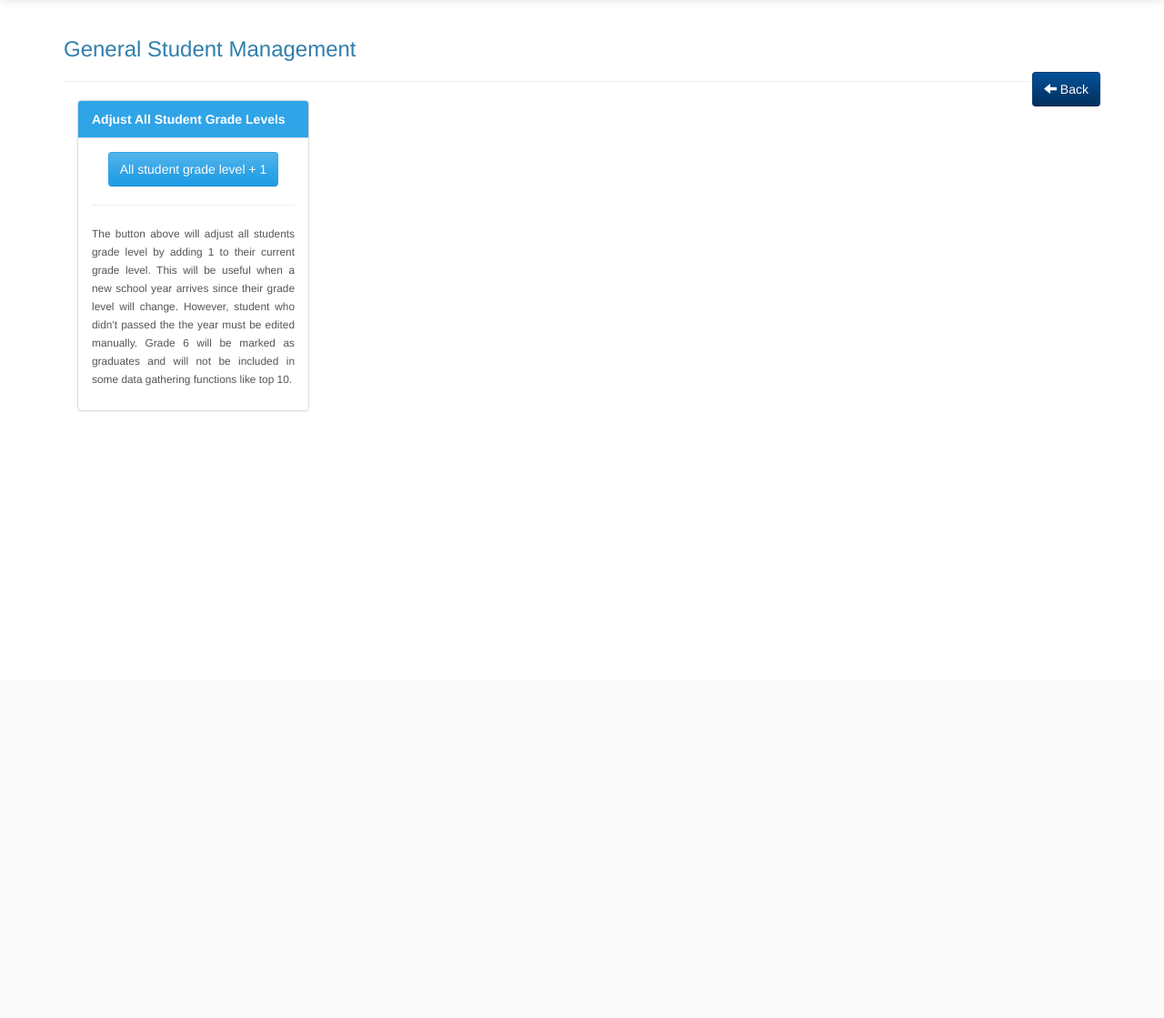
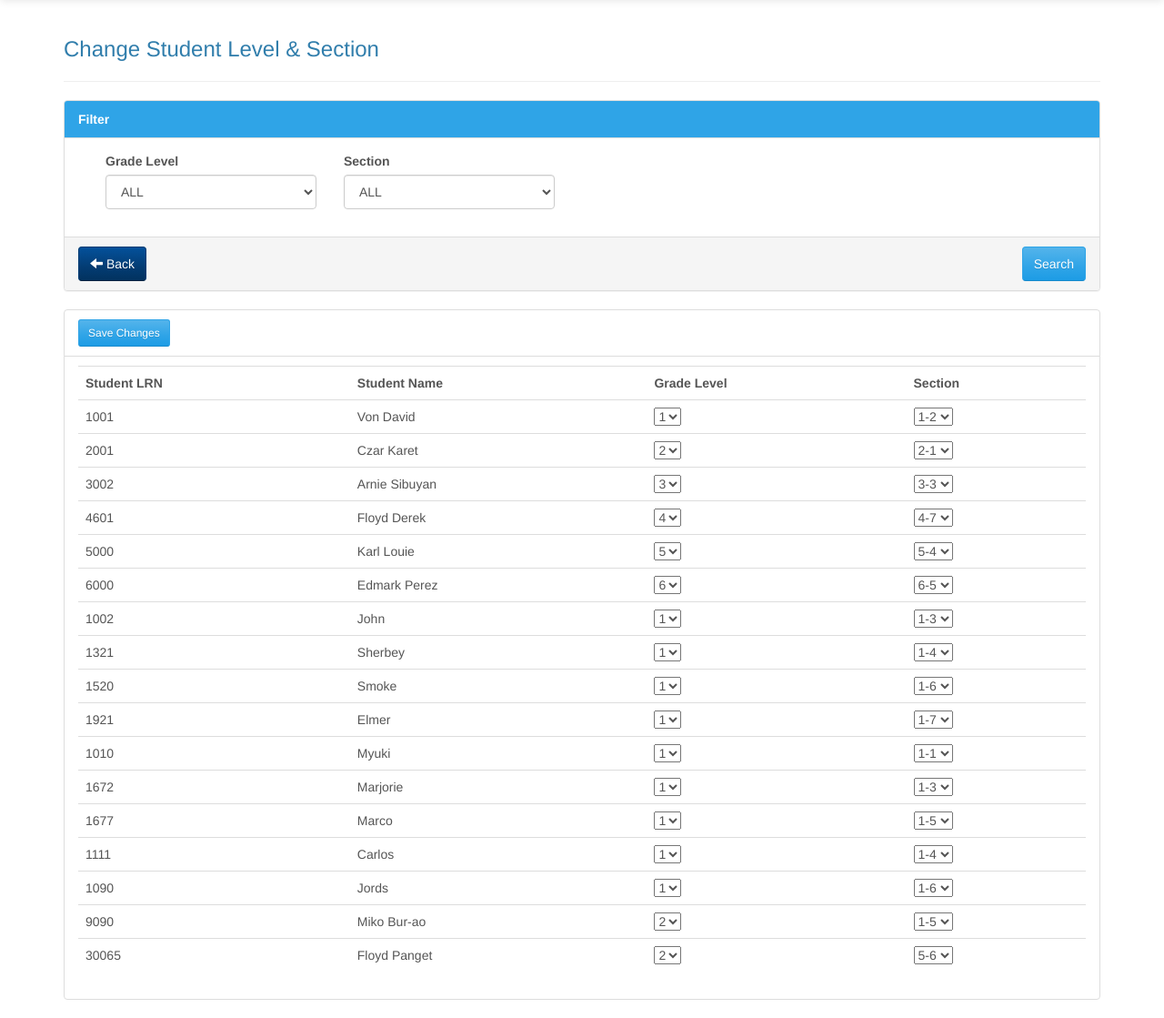
Before and after one commit to flixbeat/lms, a PHP site: page /student_manage.php?action=changeSection in a window 1280 px wide. Shown: the part 52-1171 px from the top of the page at 91% size. Before the commit the page ends 504 px from the top, so only its background shows below. Run offline with PHP 8.4, Linux system fonts and the light colour scheme; the visitor is signed in with stand-in values (Sample User, id 1); data comes from the database, SQL or seed files in the repository.

Commit message:
added easy student change section

```diff
--- a/controllers/ControllerAdminAjax.php
+++ b/controllers/ControllerAdminAjax.php
@@ -43,6 +43,12 @@
 				$this->loadModel('ModelActivateBook');
 				$this->model = new ModelActivateBook();
 				$this->model->setActive($status,$bookId);
+			}
+			else if($action == "saveStudSection"){
+				$records = $_POST['records'];
+				$this->loadModel('ModelStudentManage');
+				$this->model = new ModelStudentManage();
+				$this->model->saveStudGradeAndSec($records);
 			}
 			# floyd's
 			else if($action == 'checkBook'){
--- a/controllers/ControllerManageStudent.php
+++ b/controllers/ControllerManageStudent.php
@@ -23,7 +23,35 @@
 
 	 		$this->loadView('head',$data);
 	 		$this->loadView('navbar',null);
-	 		$this->loadView('manage_student',$data);
+
+	 		if(isset($_GET['action'])){
+	 			$action = $_GET['action'];
+	 			# initial land page when 'change level and section' button is clicked
+				if($action == "changeSection"){
+					if(isset($_GET['filterGrade']) && isset($_GET['filterSection'])){
+						$grade = $_GET['filterGrade'];
+						$section = $_GET['filterSection'];
+						$data['students'] = $this->model->getStudents($grade,$section);
+					}
+					else
+						$data['students'] = $this->model->getStudents();
+
+					$data['sections'] = $this->model->getSections();
+					$data['section1'] = $this->model->getSections(1);
+					$data['section2'] = $this->model->getSections(2);
+					$data['section3'] = $this->model->getSections(3);
+					$data['section4'] = $this->model->getSections(4);
+					$data['section5'] = $this->model->getSections(5);
+					$data['section6'] = $this->model->getSections(6);
+					$this->loadView('students_change_section',$data);
+
+
+				}
+	 		}
+	 		else{
+	 			$this->loadView('manage_student',$data);
+	 		}
+
 	 		$this->loadView('footer',null);
 
 	 	}
--- a/models/ModelStudentManage.php
+++ b/models/ModelStudentManage.php
@@ -13,5 +13,43 @@
 
 			$this->con->query($q);
 		}
+
+		public function getSections($level = null){
+			if($level != null)
+				$q = "SELECT section FROM tbl_sections WHERE SUBSTRING(section, 1,1) = '$level';";
+			else
+				$q = "SELECT section FROM tbl_sections";
+			return $this->con->query($q);
+		}
+
+		public function getStudents($level = null,$section = null){
+			$q = "SELECT st.id,st.student_num, st.student_name, gl.grade_level, sec.section FROM tbl_students st
+			INNER JOIN tbl_grade_levels gl ON  st.grade_level_id = gl.id
+			INNER JOIN tbl_sections sec ON st.section_id = sec.id WHERE 1";
+
+			if($level != null && $level != "*")
+				$q .= " AND gl.grade_level = 'Grade $level'";
+			if($section != null && $section != "*")
+				$q .= " AND sec.section = '$section'";
+
+			return $this->con->query($q);
+		}
+
+		public function saveStudGradeAndSec($records){
+			$r = json_decode($records);
+			for($i=1; $i<=count($r); $i+=1 ){
+				$recR = explode('|',$r[$i-1]);
+				$studId = $recR[0];
+				$grade = $recR[1];
+				$section = $recR[2];
+				$q = "UPDATE tbl_students
+					SET grade_level_id = (SELECT id FROM tbl_grade_levels WHERE grade_level = 'Grade $grade'),
+					section_id = (SELECT id FROM tbl_sections WHERE section = '$section')
+					WHERE id = $studId
+				";
+				$this->con->query($q);
+			}
+			echo "Students' grade and levels has been successfully modified.";
+		}
 	}
 ?>
--- a/views/manage_student.php
+++ b/views/manage_student.php
@@ -7,18 +7,38 @@
 		<div class = "col-sm-3">
 			<div class = "panel panel-primary">
 				<div class = "panel-heading">
-					<strong>Adjust All Student Grade Levels</strong>
+					<strong>Student Grade Levels</strong>
 				</div>
 				<div class = "panel-body text-center">
 					<form action = "student_manage.php" method = "post" id = "frmAdjustGradeLevels">
-						<button class = "btn btn-primary" name = "btnAdjustGradeLevels">All student grade level + 1</button>
+						<button class = "btn btn-warning" name = "btnAdjustGradeLevels">All student grade level + 1</button>
 					</form>
 					<hr>
 					<p class = "text-justify"><small>The button above will adjust all students grade level by adding 1 to their current grade level.
 					This will be useful when a new school year arrives since their grade level will change.
 					However, student who didn't passed the the year must be edited manually.
 					Grade 6 will be marked as graduates and will not be included in some
-					data gathering functions like top 10.</small>
+					data gathering functions like top 10.
+					<span class = "text-danger"><strong>Note: The section will not be changed, only the grade level.</strong></span>
+					</small>
+					</p>
+				</div>
+			</div>
+		</div>
+		<div class = "col-sm-3">
+			<div class = "panel panel-primary">
+				<div class = "panel-heading">
+					<strong>Students' Level & Section</strong>
+				</div>
+				<div class = "panel-body text-center">
+					<button class = "btn btn-primary"
+						onclick = "location.href='student_manage.php?action=changeSection'"
+					>View students with their <br> current level & sections.</button>
+					<hr>
+					<p class = "text-justify">
+						<small>
+							List students and <span class = "text-info"><strong>change their level and/or sections</strong></span> easily.
+						</small>
 					</p>
 				</div>
 			</div>
--- a/views/masterlist_report.php
+++ b/views/masterlist_report.php
@@ -151,6 +151,7 @@
 
         return true;
 	}
+
 </script>
 <style type="text/css">
 	#searchResult{
--- /dev/null
+++ b/views/students_change_section.php
@@ -0,0 +1,219 @@
+
+<div id = "dataGrade-1" style = "display:none;">
+	<?php
+		while($row = $data['section1']->fetch_assoc()){
+			echo "<option value = '".$row['section']."'>" .$row['section']. "</option>";
+		}
+	?>
+</div>
+<div id = "dataGrade-2" style = "display:none;">
+	<?php
+		while($row = $data['section2']->fetch_assoc()){
+			echo "<option value = '".$row['section']."'>" .$row['section']. "</option>";
+		}
+	?>
+</div>
+<div id = "dataGrade-3" style = "display:none;">
+	<?php
+		while($row = $data['section3']->fetch_assoc()){
+			echo "<option value = '".$row['section']."'>" .$row['section']. "</option>";
+		}
+	?>
+</div>
+<div id = "dataGrade-4" style = "display:none;">
+	<?php
+		while($row = $data['section4']->fetch_assoc()){
+			echo "<option value = '".$row['section']."'>" .$row['section']. "</option>";
+		}
+	?>
+</div>
+<div id = "dataGrade-5" style = "display:none;">
+	<?php
+		while($row = $data['section5']->fetch_assoc()){
+			echo "<option value = '".$row['section']."'>" .$row['section']. "</option>";
+		}
+	?>
+</div>
+<div id = "dataGrade-6" style = "display:none;">
+	<?php
+		while($row = $data['section6']->fetch_assoc()){
+			echo "<option value = '".$row['section']."'>" .$row['section']. "</option>";
+		}
+	?>
+</div>
+
+<div class = "container">
+	<h3>Change Student Level & Section</h3>
+	<hr>
+	<form action = "student_manage.php" method = "get">
+		<input type = "hidden" name = "action" value = "changeSection"/>
+		<div class = "panel panel-primary">
+			<div class = "panel-heading">
+				<strong>Filter</strong>
+			</div>
+			<div class = "panel-body">
+				<div class = "col-sm-6">
+					<div class = "col-sm-6">
+						<div class = "form-group">
+							<label>Grade Level</label>
+							<select class = "form-control" id = "cbFilterLevel-0" class = "cbLevel">
+								<option value = "*">ALL</option>
+								<div id = "optionsLevel-0">
+								<?php for($i=1;$i<=6;$i+=1): ?>
+								<option value = "<?=$i?>"><?=$i?></option>
+								<?php endfor;?>
+								</div>
+							</select>
+						</div>
+						<input type = "hidden" name = "filterGrade" id = "filterGrade"/>
+					</div>
+					<div class = "col-sm-6">
+						<div class = "form-group">
+							<label>Section</label>
+							<select class = "form-control" id = "cbFilterSection-0" class = "cbSection">
+								<option value = "*">ALL</option>
+								<?php
+									while($row = $data['sections']->fetch_assoc()){
+										echo "<option value = '".$row['section']."'>" .$row['section']. "</option>";
+									}
+								?>
+							</select>
+						</div>
+						<input type = "hidden" name = "filterSection" id = "filterSection"/>
+					</div>
+				</div>
+			</div>
+			<div class = "panel-footer clearfix">
+				<button type = "button" class="btn btn-info" onclick="location.href = 'student_manage.php'"><span class="glyphicon glyphicon-arrow-left"></span> Back</button>
+				<button class = "btn btn-primary pull-right" name = "btnSearch">Search</button>
+			</div>
+		</div>
+	</form>
+	<ul class = "list-group">
+		<li class = "list-group-item"><button class = "btn btn-primary btn-sm" id = "btnSave">Save Changes</button></li>
+		<li class = "list-group-item">
+			<table class = "table table-hover">
+				<tr>
+					<th>Student LRN</th>
+					<th>Student Name</th>
+					<th>Grade Level</th>
+					<th>Section</th>
+				</tr>
+				<?php $counter = 1;?>
+				<?php $recordCount = $data['students']->num_rows; ?>
+				<?php while( $row = $data['students']->fetch_assoc() ): ?>
+				<tr>
+					<td><?=$row['student_num']?></td>
+					<td><?=$row['student_name']?></td>
+					<td>
+						<select id = "cbFilterLevel-<?=$counter?>">
+							<?php for($i=1;$i<=6;$i+=1): ?>
+							<option value = "<?=$i?>"><?=$i?></option>
+							<?php endfor;?>
+						</select>
+						<script>
+							var level = "<?php echo $row['grade_level']?>";
+							var levelR = level.split(' ');
+							$("#cbFilterLevel-<?=$counter?>").val(levelR[1]);
+						</script>
+					</td>
+					<td>
+						<select id = "cbFilterSection-<?=$counter?>">
+						</select>
+
+						<script>
+							var section = "<?php echo $row['section']?>";
+							var sectionR = section.split('-');
+
+							$("#cbFilterSection-<?=$counter?>").html($('#dataGrade-'+sectionR[0]).html());
+
+							$("#cbFilterSection-<?=$counter?>").val(section);
+						</script>
+						<input type = "hidden" id = "studId-<?=$counter?>" value = "<?=$row['id']?>" />
+					</td>
+				</tr>
+
+				<?php $counter+=1; ?>
+				<?php endwhile; ?>
+			</table>
+		</li>
+	</ul>
+</div>
+
+<script type="text/javascript">
+	$("select[id*='cbFilterLevel']").change(function(){
+		var id = $(this).attr('id');
+		var level = $(this).val();
+		idR = id.split('-');
+		id = idR[1];
+		filterSection(level,id);
+
+		if(level == "*"){
+			$('#cbFilterSection-'+id).html(
+				"<option value = '*'>ALL</option>" +
+				$('#dataGrade-1').html() +
+				$('#dataGrade-2').html() +
+				$('#dataGrade-3').html() +
+				$('#dataGrade-4').html() +
+				$('#dataGrade-5').html() +
+				$('#dataGrade-6').html()
+			);
+		}
+
+		$('#filterGrade').val(level);
+	});
+	$("#cbFilterLevel-0").change();
+
+	$("select[id*='cbFilterSection']").change(function(){
+		var id = $(this).attr('id');
+		var section = $(this).val();
+		idR = id.split('-');
+		id = idR[1];
+
+		$('#filterSection').val(section);
+
+	});
+
+	$("#cbFilterSection-0").change();
+
+	function filterSection(level,id){
+		if(id == 0){
+			$('#cbFilterSection-'+id).html(
+				"<option value = '*'>ALL</option>" +
+				$('#dataGrade-'+level).html()
+			);
+		}
+		else
+			$('#cbFilterSection-'+id).html($('#dataGrade-'+level).html());
+	}
+
+	$('#btnSave').click(function(){
+		var recordCount = <?= $recordCount?>;
+		var records = [];
+		for(var i = 1; i<= recordCount; i+=1){
+			var studId = $('#studId-'+i).val();
+			var level = $('#cbFilterLevel-'+i).val();
+			var section = $('#cbFilterSection-'+i).val();
+
+			records.push(studId+"|"+level+"|"+section);
+
+
+		}
+		saveChanges(records);
+	});
+
+	function saveChanges(records){
+		$.post(
+			'admin.php',
+			{
+				ajax: true,
+				action: 'saveStudSection',
+				records: JSON.stringify(records)
+			},
+			function(data){
+				alert(data);
+			}
+		);
+	}
+
+</script>
```
Also changed, not shown: imgs/manage_student.png (deleted).
